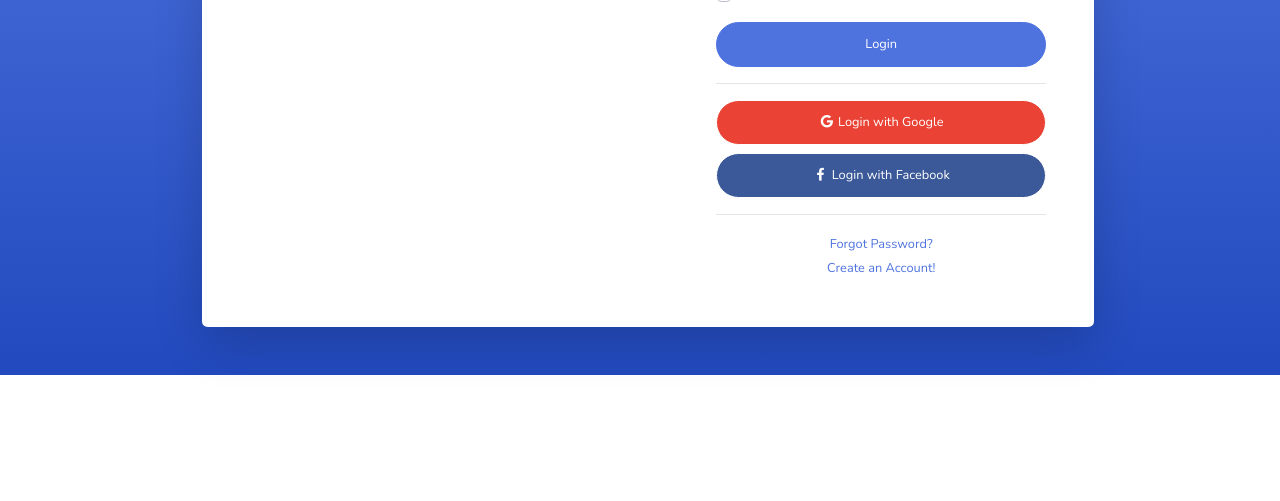
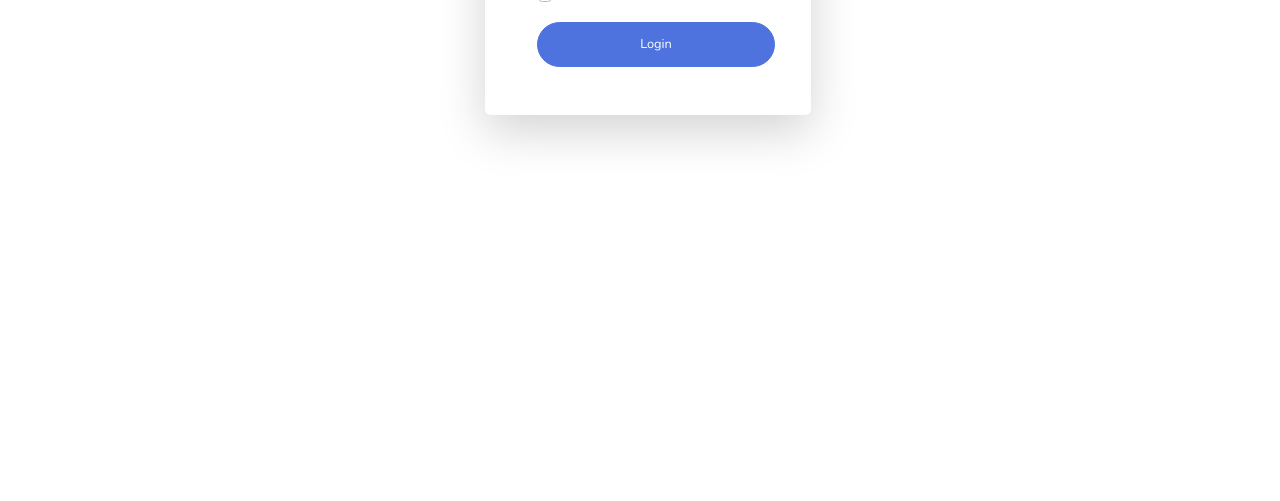
Before and after one commit to K34NTA/airQuality, a PHP site: page /airQuality/login/index.php in a window 1280 px wide. Shown: the part 299-800 px from the top of the page. Run offline with PHP 8.4, Linux system fonts and the light colour scheme; a stand-in replaces the project's code that opens the database connection; some libraries are stand-ins or nearby versions.

Commit message:
updating login design

```diff
--- a/admin/activitylog/index.php
+++ b/admin/activitylog/index.php
@@ -6,7 +6,6 @@
     <title>Activity Log</title>
     <script src="https://code.jquery.com/jquery-3.5.1.slim.min.js"></script>
     <script src="https://cdn.jsdelivr.net/npm/@popperjs/core@2.5.4/dist/umd/popper.min.js"></script>
-    <script src="https://stackpath.bootstrapcdn.com/bootstrap/4.5.2/js/bootstrap.min.js"></script>
     <script src="<?php echo base_url ?>assets/js/datatables.min.js"></script>
 </head>
 
--- a/admin/visualization/index.php
+++ b/admin/visualization/index.php
@@ -157,7 +157,7 @@
     <!-- End of Modal -->
 
     <!-- Start of Bottom -->
-        <?php include ('../includes/bottom.php'); ?>
+    <?php include ('../includes/bottom.php'); ?>
     <!-- End of Bottom -->
 
 </body>
--- a/login/index.php
+++ b/login/index.php
@@ -10,7 +10,7 @@
     <meta name="description" content="">
     <meta name="author" content="">
 
-    <title>SB Admin 2 - Login</title>
+    <title>Login</title>
 
     <!-- Custom fonts for this template-->
     <link href="<?php echo base_url ?>assets/vendor/fontawesome-free/css/all.min.css" rel="stylesheet" type="text/css">
@@ -21,21 +21,16 @@
 
 </head>
 
-<body class="bg-gradient-primary">
+<body>
 
-    <div class="container">
+    <div class="">
 
         <!-- Outer Row -->
         <div class="row justify-content-center">
-
-            <div class="col-xl-10 col-lg-12 col-md-9">
-
                 <div class="card o-hidden border-0 shadow-lg my-5">
                     <div class="card-body p-0">
                         <!-- Nested Row within Card Body -->
                         <div class="row">
-                            <div class="col-lg-6 d-none d-lg-block bg-login-image"></div>
-                            <div class="col-lg-6">
                                 <div class="p-5">
                                     <div class="text-center">
                                         <h1 class="h4 text-gray-900 mb-4">Welcome Back!</h1>
@@ -54,29 +49,12 @@
                                             </div>
                                         </div>
                                         <button type="submit" name="login_btn" class="btn btn-primary btn-user btn-block">Login</button>
-                                        <hr>
-                                        <a href="#" class="btn btn-google btn-user btn-block">
-                                            <i class="fab fa-google fa-fw"></i> Login with Google
-                                        </a>
-                                        <a href="#" class="btn btn-facebook btn-user btn-block">
-                                            <i class="fab fa-facebook-f fa-fw"></i> Login with Facebook
-                                        </a>
                                     </form>
-                                    <hr>
-                                    <div class="text-center">
-                                        <a class="small" href="#">Forgot Password?</a>
-                                    </div>
-                                    <div class="text-center">
-                                        <a class="small" href="#">Create an Account!</a>
-                                    </div>
                                 </div>
                             </div>
                         </div>
                     </div>
                 </div>
-
-            </div>
-
         </div>
 
     </div>
```
Also changed, not shown: assets/img/aqi.png (added).
